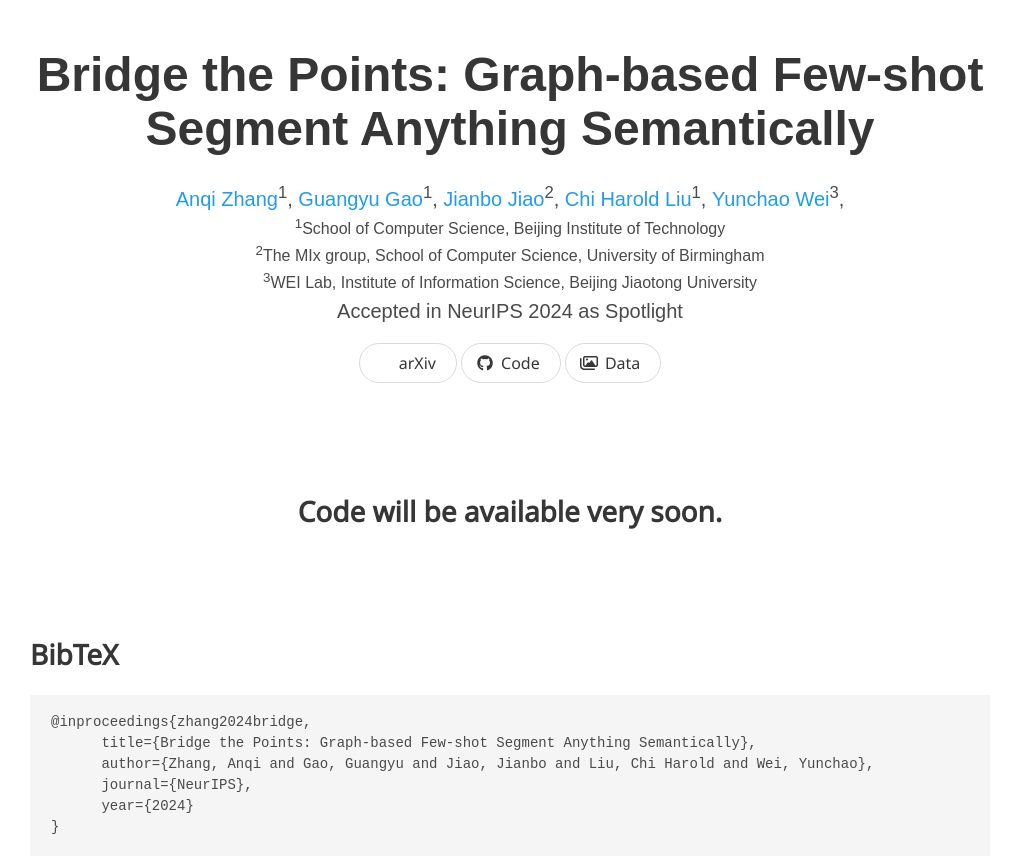
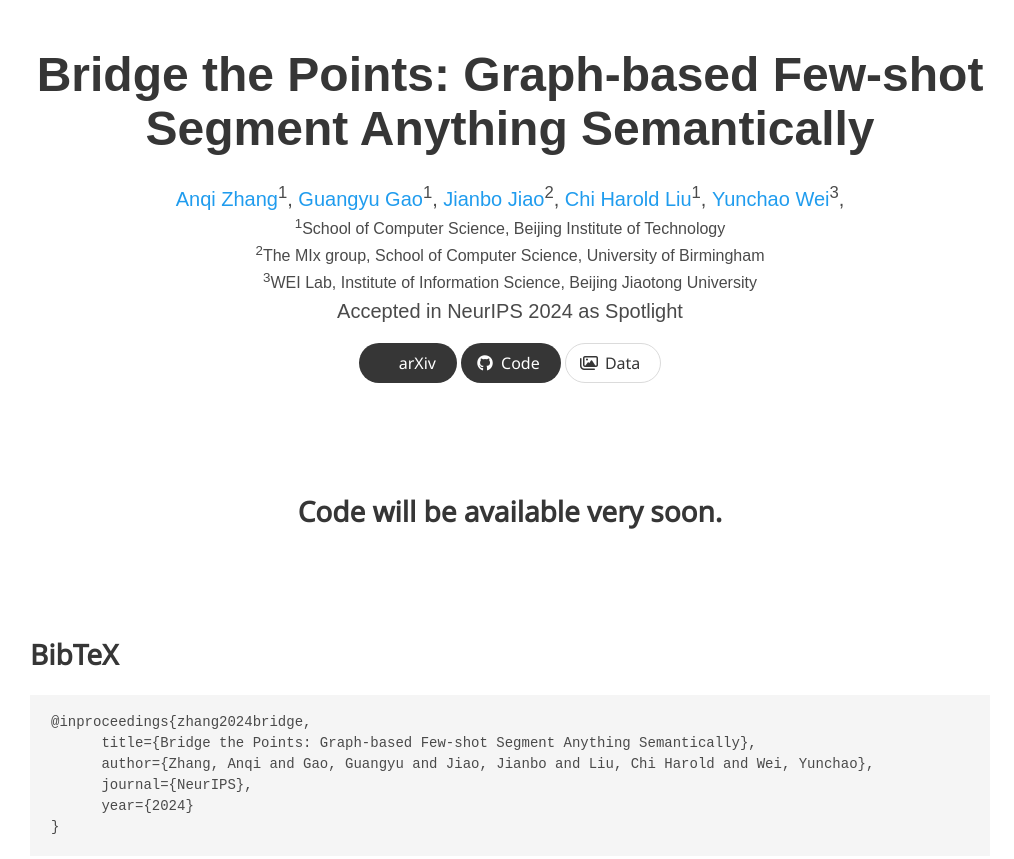
Before and after one commit to ANDYZAQ/GF-SAM, a plain HTML site: page index.html in a window 1280 px wide. Shown: the top 859 px of the page, without its empty margins (130-1144 px from the left). Drawn offline with nearby package versions, Linux system fonts and the light colour scheme; some icons are missing; a web font is replaced by a local one.

Commit message:
update webpage

```diff
--- a/index.html
+++ b/index.html
@@ -126,9 +126,8 @@
                 </a>
               </span> -->
               <span class="link-block">
-                <!-- <a href="https://arxiv.org/abs/2407.09838"
-                   class="external-link button is-normal is-rounded is-dark"> -->
-                <a class="external-link button is-normal is-rounded">
+                <a href="https://arxiv.org/abs/2410.06964"
+                   class="external-link button is-normal is-rounded is-dark">
                   <span class="icon">
                       <i class="ai ai-arxiv"></i>
                   </span>
@@ -137,9 +136,8 @@
               </span>
               <!-- Code Link. -->
               <span class="link-block">
-                <!-- <a href="https://github.com/ANDYZAQ/BARM"
-                   class="external-link button is-normal is-rounded is-dark"> -->
-                <a class="external-link button is-normal is-rounded">
+                <a href="https://github.com/ANDYZAQ/GF-SAM"
+                   class="external-link button is-normal is-rounded is-dark">
                   <span class="icon">
                       <i class="fab fa-github"></i>
                   </span>
```
